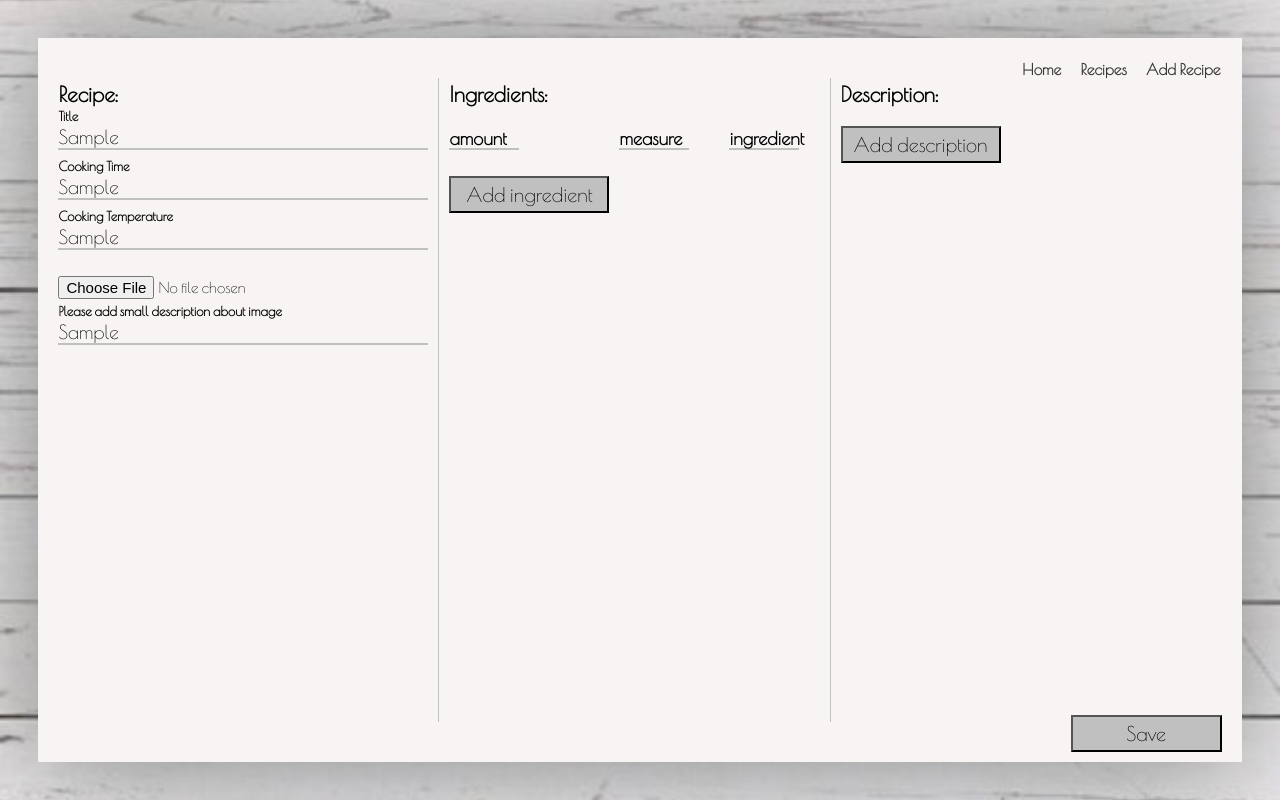
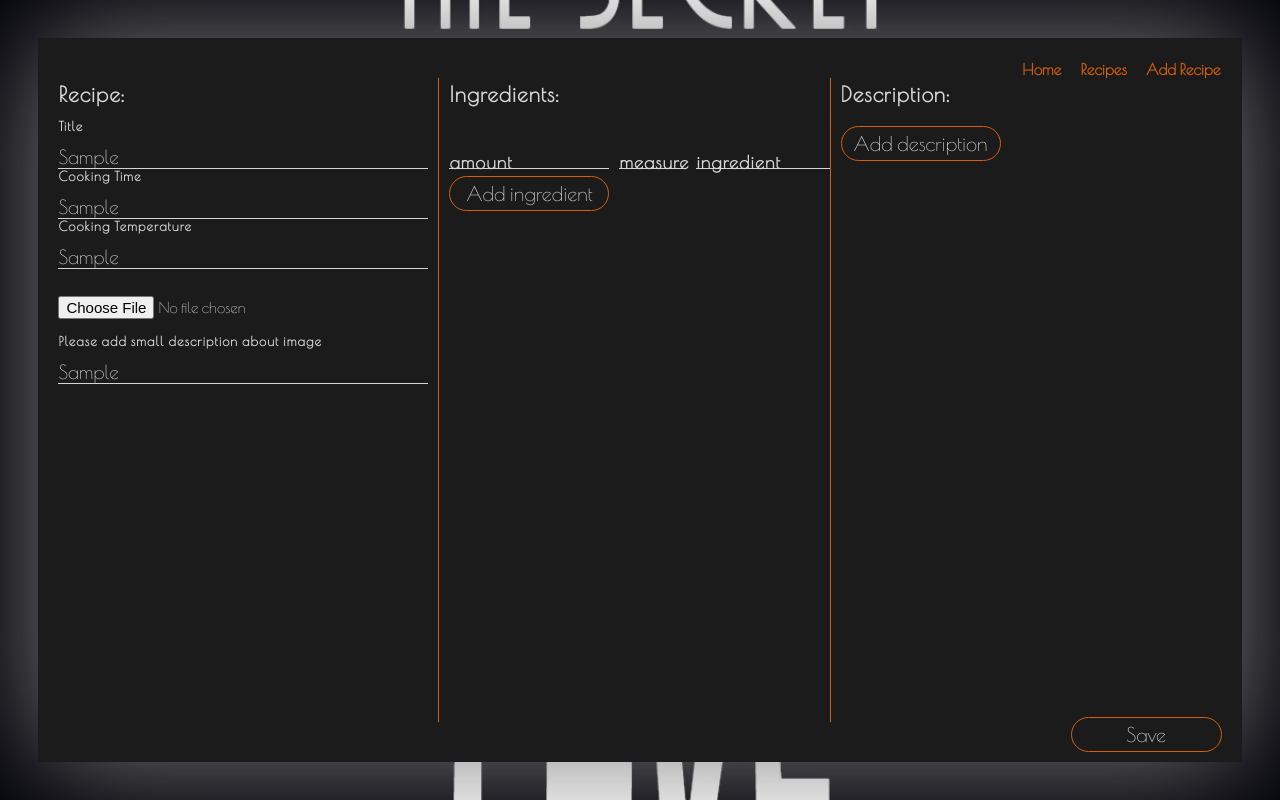
Before and after one commit to Ditiite/recipe-app, a React (Create React App) app: page /addRecipe in a window 1280 px wide. Both pictures are taken after typing "Sample", "Sample", "Sample", "Sample" into the empty fields and a click on the button "Add ingredient". Built offline with nearby package versions, Linux system fonts and the light colour scheme; a web font is replaced by a local one.

Commit message:
Fixing styles, error in form

```diff
--- a/src/components/addRecipe/Description.js
+++ b/src/components/addRecipe/Description.js
@@ -29,13 +29,13 @@ const renderDescription = ({ fields, meta: { error } }: Props) => {
     }
   ];
 
-  const renderDescriptionFields = () =>
+  const renderDescriptionFields = (item) =>
     description.map(description => (
       <div className={description.className}>
         <li key={description.field} className="input-wrap">
           <Field
             className="input-text"
-            name={description.field}
+            name={`${item}.${description.field}`}
             component={description.component}
             label={description.label}
           />
@@ -49,7 +49,7 @@ const renderDescription = ({ fields, meta: { error } }: Props) => {
       <div className="form-description-wrap">
         {fields.map((item: string) => (
           <React.Fragment key={item}>
-            {renderDescriptionFields()}
+            {renderDescriptionFields(item)}
           </React.Fragment>
         ))}
         {/* {error && <li className="">{error}</li>} */}
--- a/src/components/addRecipe/Ingredients.js
+++ b/src/components/addRecipe/Ingredients.js
@@ -34,27 +34,28 @@ const renderIngredients = ({ fields, meta: { error } }: Props) => {
     }
   ];
 
-  const renderIngredientsFields = () =>
-    ingredients.map(ingredients => (
-      <li key={ingredients.field}>
-        <Field
-          name={ingredients.field}
-          component={renderField}
-          label={ingredients.label}
-        />
-        {/* {error && <li className="">{error}</li>} */}
-      </li>
-    ));
+  const renderIngredientsFields = (item) =>
+      ingredients.map(ingredient => (
+        <li key={ingredient.field}>
+          <Field
+            name={`${item}.${ingredient.field}`}
+            component={renderField}
+            label={ingredient.label}
+          />
+          {/* {error && <li className="">{error}</li>} */}
+        </li>
+      ))
+
   return (
     <ul className="form-ingredients">
-      {fields.map((item: string) => (
-        <React.Fragment key={item}>{renderIngredientsFields()}</React.Fragment>
+      {fields.map((item: any) => (
+        <React.Fragment key={item}>{renderIngredientsFields(item)}</React.Fragment>
       ))}
       <Button
         className="add-btn"
         type="button"
         label="Add ingredient"
-        onClick={() => fields.push()}
+        onClick={() => fields.push({})}
       />
       {/* {error && <li className="">{error}</li>} */}
     </ul>
--- a/src/components/addRecipe/index.js
+++ b/src/components/addRecipe/index.js
@@ -1,7 +1,7 @@
 // @flow
 import React from "react";
 import Navigation from '../mainPage/Navigation'
-import spice from "../../pictures/spices/love.jpg";
+import spice from "../../pictures/spices/love2.jpg";
 import RecipeForm from './RecipeForm';
 
 const AddRecipe = () => {
--- a/src/components/recipes/SingleRecipe.js
+++ b/src/components/recipes/SingleRecipe.js
@@ -27,6 +27,7 @@ const SingleRecipe = () => {
               <h2>{salad.title}</h2>
               <img
                 className="single-recipe__img"
+
                 src={require(`../../pictures/salads/${salad.src}`)}
                 alt={salad.alt}/>
               <p>
--- a/src/index.js
+++ b/src/index.js
@@ -2,7 +2,8 @@ import React from "react";
 import ReactDOM from "react-dom";
 import { BrowserRouter } from "react-router-dom";
 import { Provider } from "react-redux";
-import { createStore, applyMiddleware, compose } from "redux";
+import { createStore, combineReducers, applyMiddleware, compose } from "redux";
+import { reducer as formReducer } from 'redux-form';
 import thunk from "redux-thunk";
 
 import App from "./App";
--- a/src/mockup/salads/index.json
+++ b/src/mockup/salads/index.json
@@ -1,7 +1,7 @@
 [
   {
     "title": "Redis",
-    "src": "salad.jpg",
+    "src": "salad-min.jpg",
     "alt": "description",
     "ingredients": [
       {
@@ -65,7 +65,7 @@
   },
   {
     "title": "Redis",
-    "src": "salad.jpg",
+    "src": "salad-min.jpg",
     "alt": "description",
     "ingredients": [
       {
--- a/src/styles/_AddRecipe.scss
+++ b/src/styles/_AddRecipe.scss
@@ -1,13 +1,15 @@
 .form-section {
-  background-color: rgba(249, 244, 244, 1);
+  background-color: $bg-color;
   height: 100%;
-  overflow: scroll;
+  // overflow: scroll;
   overflow-x: hidden;
   padding: 40px 20px;
   position: relative;
 }
 
 .form {
+  letter-spacing: 1px;
+  color: $border-input;
   font-weight: 600;
   display: grid;
   grid-template-columns: repeat(3, 1fr);
@@ -27,11 +29,13 @@
   }
 
   & .border-right {
-    border-right: 1px solid silver;
+    border-right: 1px solid $border-color;
   }
 
   & input {
     width: 100%;
+    color: $border-input;
+    margin: 20px 0;
   }
 
   & label {
@@ -56,7 +60,6 @@
   }
 }
 /* ======== DESCRIPTION SECTION ======= */
-
 .form-ingredients {
   display: grid;
   width: 100%;
@@ -69,7 +72,7 @@
   margin: 0;
 
   & .input-wrap {
-    width: 100px;
+    // width: 100px;
     margin: 0;
     height: 40px;
   }
@@ -90,10 +93,6 @@
     grid-area: span 2;
   }
 
-  input {
-    width: 70px;
-  }
-
   & .measure input {
     &:focus,
     &:not([value=""]) {
@@ -112,8 +111,8 @@ input,
 textarea {
   background-color: transparent;
   border: none;
-  border-bottom: 2px solid silver;
-  outline-color: rgb(243, 243, 243);
+  border-bottom: 1px solid $border-input;
+  color: $border-input;
 }
 
 input {
@@ -121,16 +120,24 @@ input {
 }
 
 textarea {
+  margin-bottom: 10px;
   display: inline-block;
-  border: solid 1px #000;
+  border: 1px solid $border-input;
   width: 100%;
   resize: none;
+  font-size: 15px;
+  padding: 3px;
   min-height: 100px;
 }
 
 .description-textarea {
   min-height: 100px;
   margin: 10px 0;
+
+  & .floating-label {
+    margin-left: 10px;
+    background-color: $bg-color;
+  }
 }
 
 .input-wrap {
@@ -142,7 +149,7 @@ textarea {
 // ==== LABELS ON FOCUS ====
 .floating-label {
   position: absolute;
-  top: 3px;
+  top: 27px;
   left: 0;
   pointer-events: none;
   transition: 0.2s ease-in-out;
@@ -153,11 +160,11 @@ textarea {
 
   &:focus ~ label,
   &:not([value=""]) ~ label {
-    top: -20px;
+    top: -10px;
     font-size: 13px;
   }
 
   &:focus {
-    border-bottom: 2px solid rgb(61, 22, 61);
+    border-bottom: 2px solid $border-color;
   }
 }
--- a/src/styles/_Button.scss
+++ b/src/styles/_Button.scss
@@ -3,7 +3,12 @@
   vertical-align: middle;
   font-size: 20px;
   width: auto;
-  background: silver;
+  background: transparent;
+  border: 1px solid $border-color;
+  color: $border-input;
+  font-weight: 400;
+  border-radius: 50px;
+  cursor: pointer;
 }
 
 .add-btn {
--- a/src/styles/_Navigation.scss
+++ b/src/styles/_Navigation.scss
@@ -8,7 +8,7 @@
 	& a {
 		text-decoration: none;
 		padding: 0.5rem;
-		color: rgb(58, 57, 57);
+		color: $border-color;
 		font-size: 0.8rem;
 		// font-family: 'Montez', cursive;
 	}
--- a/src/styles/styles.scss
+++ b/src/styles/styles.scss
@@ -17,7 +17,7 @@
   box-sizing: border-box;
   font-family: "Poiret One", cursive;
   font-size: 1.5vw;
-  outline-color: rgb(233, 233, 233);
+  outline: none;
 
   a {
     text-decoration: none;
--- a/src/styles/variables/_variables.scss
+++ b/src/styles/variables/_variables.scss
@@ -1 +1,5 @@
 // Here comes all variables
+$bg-color: rgb(27, 27, 27);
+// $border-color: rgb(79, 107, 22);
+$border-color: rgb(212, 96, 8);
+$border-input: #d6d6d6;
```
Also changed, not shown: src/pictures/spices/love1.jpg (added), src/pictures/spices/love2.jpg (added).
